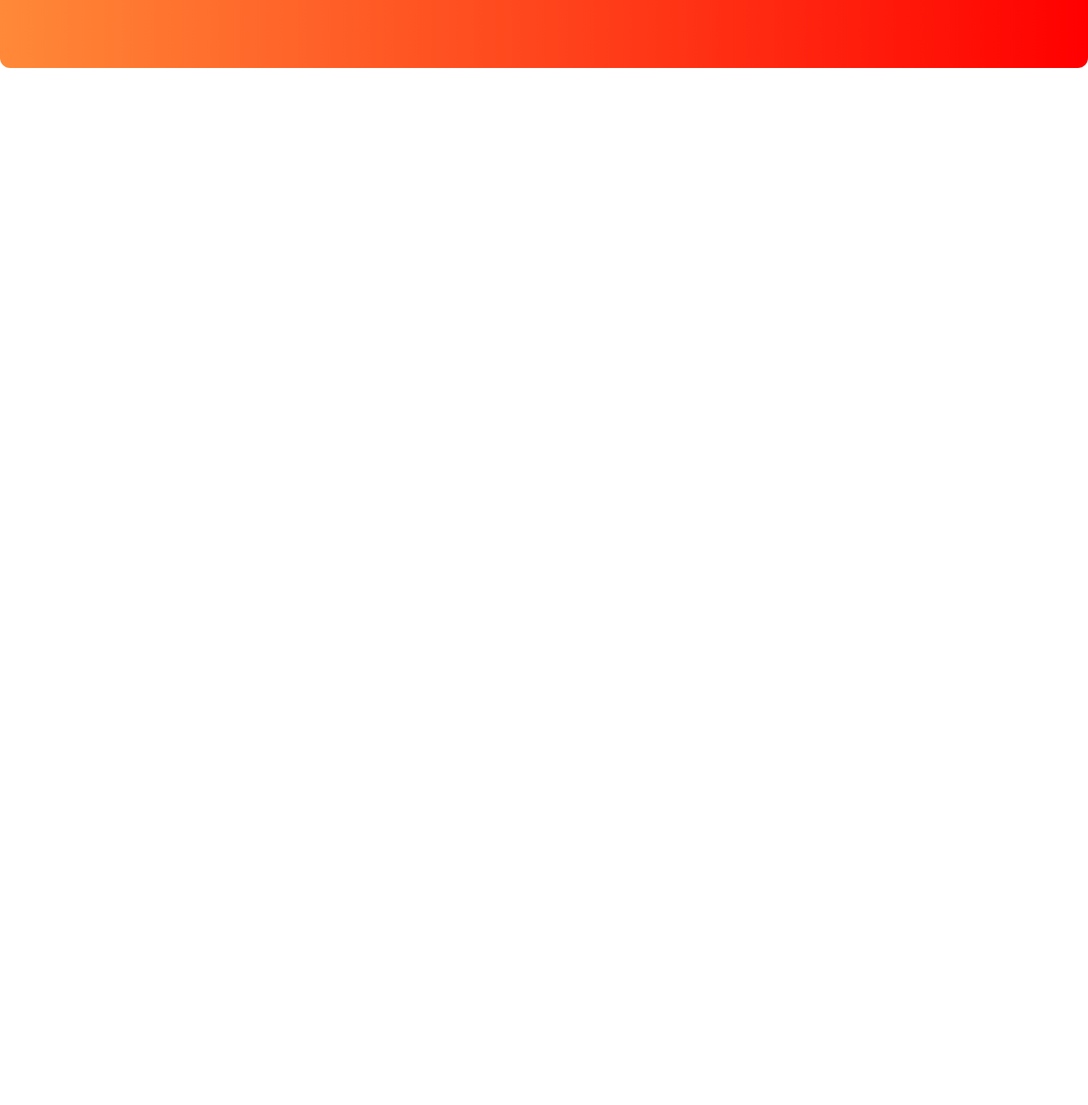
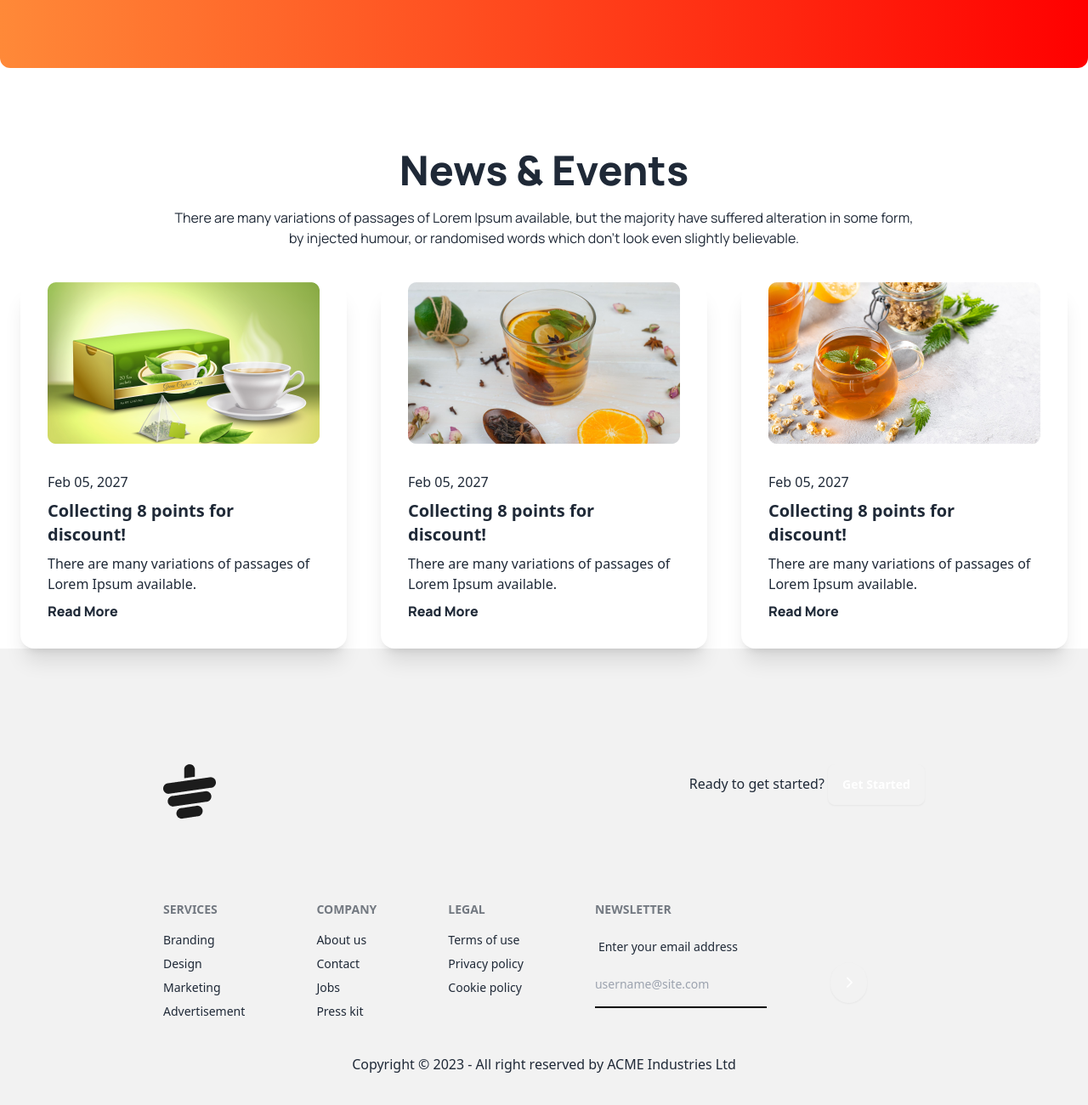
Before and after one commit to Al-AminWeb/tea-house-daisyUI, a plain HTML site: page index.html in a window 1280 px wide. Shown: the part 2547-3847 px from the top of the page at 85% size. Before the commit the page ends 2723 px from the top, so only its background shows below. Drawn offline with nearby package versions, Linux system fonts and the light colour scheme.

Commit message:
website done

```diff
--- a/index.html
+++ b/index.html
@@ -6,7 +6,7 @@
           name="viewport">
     <meta content="ie=edge" http-equiv="X-UA-Compatible">
     <title>Tea House</title>
-    <link rel="stylesheet" href="styles.css">
+    <link href="styles.css" rel="stylesheet">
     <script crossorigin="anonymous" src="https://kit.fontawesome.com/56458d5148.js"></script>
     <link href="https://cdn.jsdelivr.net/npm/daisyui@4.12.14/dist/full.min.css" rel="stylesheet" type="text/css"/>
     <script src="https://cdn.tailwindcss.com"></script>
@@ -120,7 +120,8 @@
     <!--featured section-->
     <section class="text-center my-24">
         <h2 class="text-5xl manrope-800 mb-5 ">Our Featured Products</h2>
-        <p class="manrope-500 lg:max-w-3xl mx-auto mb-10">There are many variations of passages of Lorem Ipsum available, but the majority have suffered alteration in some
+        <p class="manrope-500 lg:max-w-3xl mx-auto mb-10">There are many variations of passages of Lorem Ipsum
+            available, but the majority have suffered alteration in some
             form, by injected humour, or randomised words which don't look even slightly believable. </p>
         <!--        card con-->
         <div class=" grid grid-cols-1 md:grid-cols-2 lg:grid-cols-4 gap-6">
@@ -181,16 +182,19 @@
         <div class="grid grid-cols-1 md:grid-cols-2 gap-8 flex-1">
             <div class="rounded-xl bg-gradient-to-r from-[#FF0000] to-[#FF8938] opacity-10 h-36 "></div>
             <div class="row-span-2 bg-[#E6A62319] rounded-lg px-8 py-12 flex justify-center items-center">
-                <img src="images/fresh-1.png" alt="">
+                <img alt="" src="images/fresh-1.png">
             </div>
             <div class="row-span-2 bg-[#57763919] rounded-lg px-8 py-12 flex justify-center items-center">
-                <img src="images/fresh-2.png" alt="">
+                <img alt="" src="images/fresh-2.png">
             </div>
             <div class="rounded-xl bg-gradient-to-r from-[#D9D9D9] to-[#FFFFFF]  h-36 "></div>
         </div>
         <div class="space-y-5 flex-1">
-            <h2 class="text-5xl manrope-800  ">Great Tea, Freshly <br>  Presented</h2>
-            <p class="manrope-400 mt-8">The meaning of gong cha is chanese is to provide the best tea to emperor from all possessions . It represents the highest quality and self expectation. Establishing in 2006, Gong cha had been deeply appreciated by its custoers  because of good words of mouth and unique customized service orginated from Taiwan.</p>
+            <h2 class="text-5xl manrope-800  ">Great Tea, Freshly <br> Presented</h2>
+            <p class="manrope-400 mt-8">The meaning of gong cha is chanese is to provide the best tea to emperor from
+                all possessions . It represents the highest quality and self expectation. Establishing in 2006, Gong cha
+                had been deeply appreciated by its custoers because of good words of mouth and unique customized service
+                orginated from Taiwan.</p>
             <h6 class="text-xl manrope-800 mt-8">Unique Taste</h6>
             <p>A Unique and different style from other teapots gives a luxurious and minimalist impression</p>
             <h6 class="text-xl manrope-800 mt-8">Premium Quality</h6>
@@ -199,39 +203,47 @@
     </section>
 
     <!--    super class section-->
-    <section class="my-24 flex flex-col lg:flex-row gap-12 rounded-xl bg-gradient-to-r from-[#FF8938] to-[#F00] p-16 py-24 ">
+    <section
+            class="my-24 flex flex-col lg:flex-row gap-12 rounded-xl bg-gradient-to-r from-[#FF8938] to-[#F00] p-16 py-24 ">
         <div class=" flex  items-center  lg:pr-28">
             <div class="space-y-5">
                 <h2 class="text-5xl manrope-800 text-white">
                     Meet Our Super <br> Clients
                 </h2>
-                    <p class="manrope-400 text-xl text-white">There are many variations of passages of Lorem Ipsum available, but the majority have suffered alteration in some form, by injected humour, or randomised words which don't look
+                <p class="manrope-400 text-xl text-white">There are many variations of passages of Lorem Ipsum
+                    available, but the majority have suffered alteration in some form, by injected humour, or randomised
+                    words which don't look
                     <br> even slightly believable. </p>
-                    <button class="bg-[#FFFFFF]  -gradient-to-r from-[#FF0000] to-[#FF8938]  w-36 h-14  text-red-600"> Show all </button>
+                <button class="bg-[#FFFFFF]  -gradient-to-r from-[#FF0000] to-[#FF8938]  w-36 h-14  text-red-600"> Show
+                    all
+                </button>
             </div>
         </div>
         <!--        review container-->
         <div class="relative">
             <!--           next review-->
             <div class="p-10 z-10 rounded-lg bg-white relative  mb-16 opacity-40">
-                <img class="absolute -top-5 -left-5 border-4 bg-white rounded-full bg-white" src="images/client.png" alt="">
-                <p >We are providing the best and suitable home insurance services for the people who are interested to treatment</p>
+                <img alt="" class="absolute -top-5 -left-5 border-4  rounded-full bg-white" src="images/client.png">
+                <p>We are providing the best and suitable home insurance services for the people who are interested to
+                    treatment</p>
                 <h4 class="manrope-800 mt-5">Ilham Yuda</h4>
                 <p class="manrope-500">Businessman</p>
                 <div class="flex justify-end">
-                    <img class="" src="images/circles.png" alt="">
+                    <img alt="" class="" src="images/circles.png">
 
                 </div>
             </div>
 
             <!--          current  review-->
             <div class="p-10 z-20 rounded-lg bg-white absolute top-40 lg:-left-32 lg:w-[433px]">
-                <img class="absolute -top-5 -left-5 border-4 bg-white rounded-full bg-white" src="images/client.png" alt="">
-                <p >We are providing the best and suitable home insurance services for the people who are interested to treatment</p>
+                <img alt="" class="absolute -top-5 -left-5 border-4 bg-white rounded-full bg-white"
+                     src="images/client.png">
+                <p>We are providing the best and suitable home insurance services for the people who are interested to
+                    treatment</p>
                 <h4 class="manrope-800 mt-5">Ilham Yuda</h4>
                 <p class="manrope-500">Businessman</p>
                 <div class="flex justify-end">
-                    <img class="" src="images/circles.png" alt="">
+                    <img alt="" class="" src="images/circles.png">
 
                 </div>
             </div>
@@ -239,22 +251,132 @@
             le
             <!--          previous  review-->
             <div class="p-10 z-10 rounded-lg bg-white relative opacity-40">
-                <img class="absolute -top-5 -left-5 border-4 bg-white rounded-full bg-white" src="images/client.png" alt="">
-                <p >We are providing the best and suitable home insurance services for the people who are interested to treatment</p>
+                <img alt="" class="absolute -top-5 -left-5 border-4 bg-white rounded-full bg-white"
+                     src="images/client.png">
+                <p>We are providing the best and suitable home insurance services for the people who are interested to
+                    treatment</p>
                 <h4 class="manrope-800 mt-5">Ilham Yuda</h4>
                 <p class="manrope-500">Businessman</p>
                 <div class="flex justify-end">
-                    <img class="" src="images/circles.png" alt="">
+                    <img alt="" class="" src="images/circles.png">
 
                 </div>
             </div>
         </div>
 
     </section>
+
+    <!--    news event -->
+    <section class="container mx-auto">
+        <div class="text-center ">
+            <h1 class="manrope-900 text-5xl "> News & Events</h1>
+            <p class="manrope-400 mt-5 ">There are many variations of passages of Lorem Ipsum available, but the
+                majority have suffered alteration in some form,
+                <br> by injected humour, or randomised words which don't look even slightly believable. </p>
+        </div>
+        <div class="flex gap-4 justify-evenly mt-10">
+            <div>
+                <div class="card bg-base-100 w-96 shadow-xl">
+                    <figure>
+                        <img
+                                alt="Shoes"
+                                src="images/news-1.png"/>
+                    </figure>
+                    <div class="card-body">
+                        <p>Feb 05, 2027</p>
+                        <h2 class="card-title">Collecting 8 points for <br> discount!</h2>
+                        <p>There are many variations of passages of Lorem Ipsum available.</p>
+                        <div class="card-actions ">
+                            <button class="manrope-800">Read More</button>
+                        </div>
+                    </div>
+                </div>
+            </div>
+            <div>
+                <div class="card bg-base-100 w-96 shadow-xl">
+                    <figure>
+                        <img
+                                alt="Shoes"
+                                src="images/news-2.png"/>
+                    </figure>
+                    <div class="card-body">
+                        <p>Feb 05, 2027</p>
+                        <h2 class="card-title">Collecting 8 points for <br> discount!</h2>
+                        <p>There are many variations of passages of Lorem Ipsum available.</p>
+                        <div class="card-actions ">
+                            <button class="manrope-800">Read More</button>
+                        </div>
+                    </div>
+                </div>
+            </div>
+            <div>
+                <div class="card bg-base-100 w-96 shadow-xl">
+                    <figure>
+                        <img
+                                alt="Shoes"
+                                src="images/news-3.png"/>
+                    </figure>
+                    <div class="card-body">
+                        <p>Feb 05, 2027</p>
+                        <h2 class="card-title">Collecting 8 points for <br> discount!</h2>
+                        <p>There are many variations of passages of Lorem Ipsum available.</p>
+                        <div class="card-actions ">
+                            <button class="manrope-800">Read More</button>
+                        </div>
+                    </div>
+                </div>
+            </div>
+        </div>
+    </section>
 </main>
 
-<footer>
-
+<footer class="px-4 lg:px-48 py-10 bg-base-200 text-base-content">
+    <div class="flex justify-between my-24">
+        <img src="images/cup.png" alt="">
+        <p>
+            <span>Ready to get started?</span>
+            <button class="btn bg-gradient-to-r from-gradient-start to-gradient-end text-white">Get Started</button>
+        </p>
+    </div>
+    <div class="footer">
+        <div>
+            <span class="footer-title">Services</span>
+            <a class="link link-hover">Branding</a>
+            <a class="link link-hover">Design</a>
+            <a class="link link-hover">Marketing</a>
+            <a class="link link-hover">Advertisement</a>
+        </div>
+        <div>
+            <span class="footer-title">Company</span>
+            <a class="link link-hover">About us</a>
+            <a class="link link-hover">Contact</a>
+            <a class="link link-hover">Jobs</a>
+            <a class="link link-hover">Press kit</a>
+        </div>
+        <div>
+            <span class="footer-title">Legal</span>
+            <a class="link link-hover">Terms of use</a>
+            <a class="link link-hover">Privacy policy</a>
+            <a class="link link-hover">Cookie policy</a>
+        </div>
+        <div>
+            <span class="footer-title">Newsletter</span>
+            <div class="form-control w-80">
+                <label class="label">
+                    <span class="label-text">Enter your email address</span>
+                </label>
+                <div class="relative">
+                    <input type="text" placeholder="username@site.com" class="py-4 bg-transparent border-b-2 border-black outline-none" />
+                    <button class="btn text-white absolute top-0 right-0 rounded-full bg-gradient-to-r from-gradient-start to-gradient-end">
+                        <i class="fa-solid fa-chevron-right"></i>
+                    </button>
+                </div>
+            </div>
+        </div>
+    </div>
+    <div class="mt-10 text-center">
+        <p>Copyright © 2023 - All right reserved by ACME Industries Ltd</p>
+    </div>
 </footer>
 </body>
 </html>
```
Lines whose indentation alone changed are shown as unchanged.
